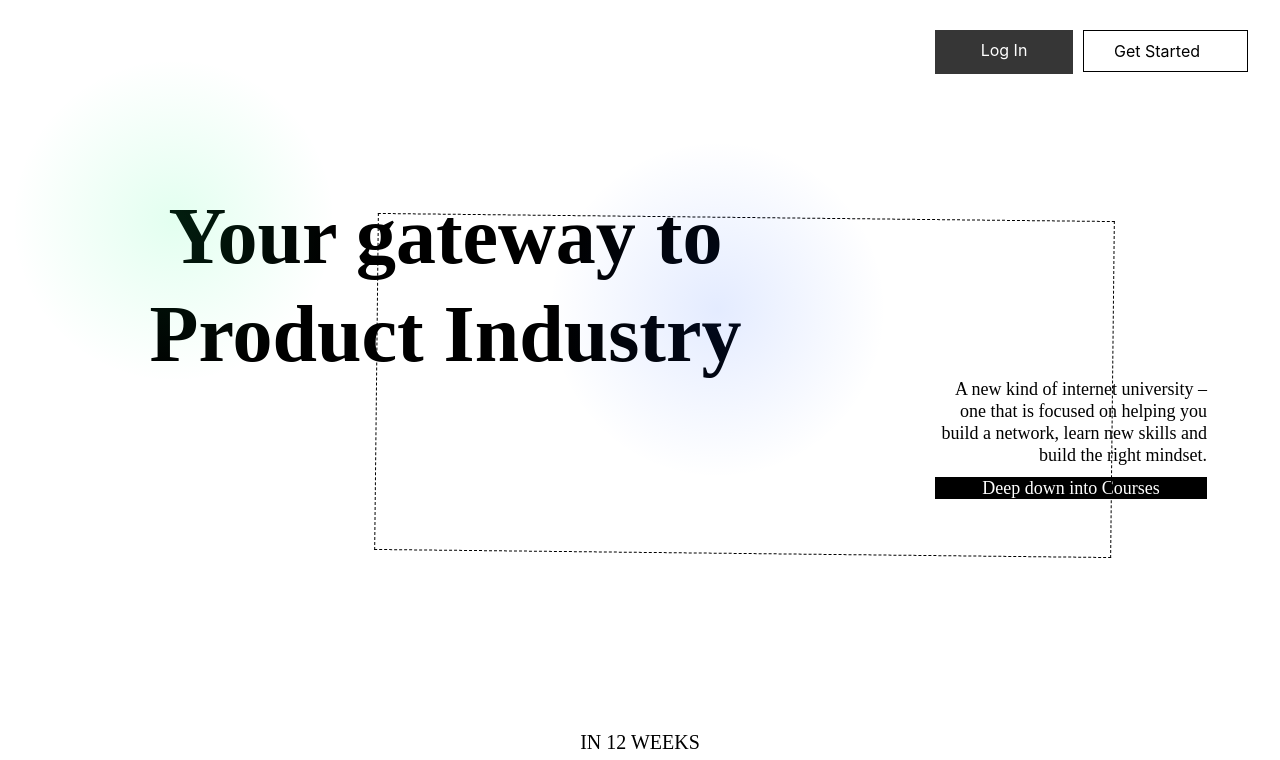
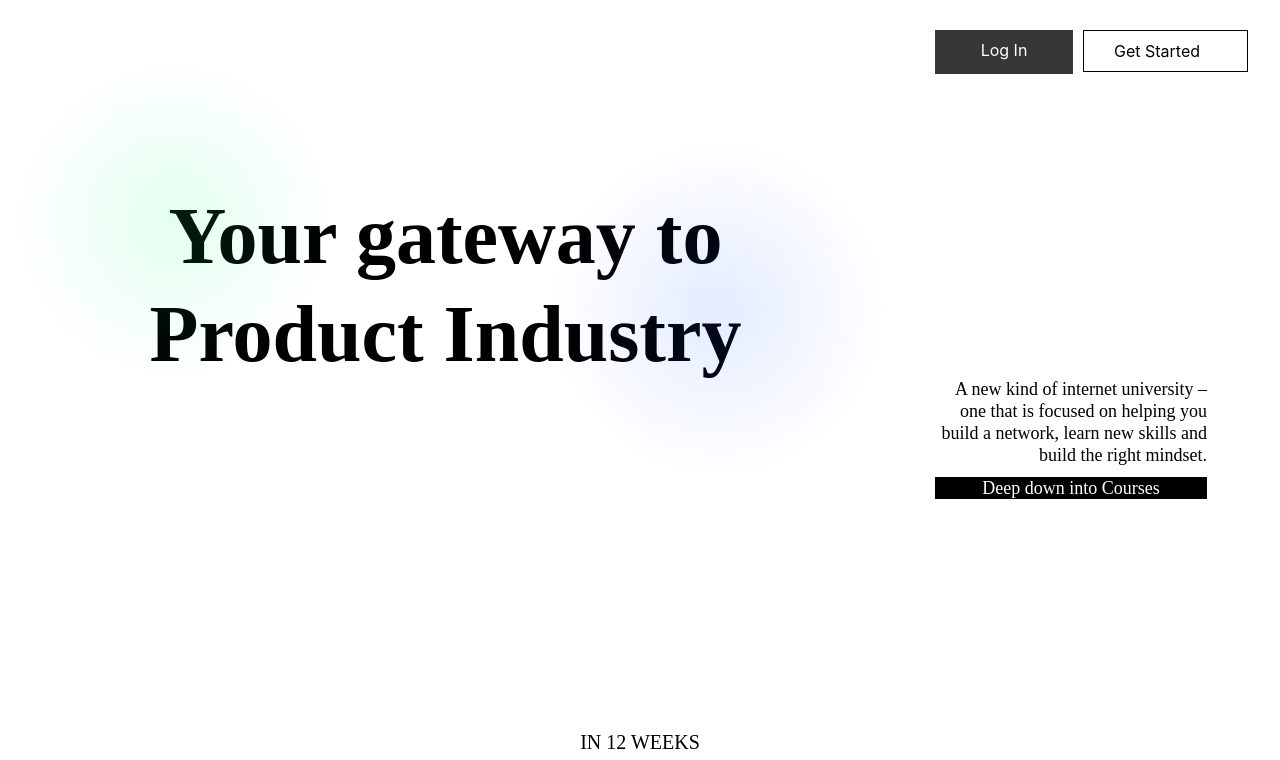
Before and after one commit to Poonam7507/Internproject1, a React (Create React App) app: page / in a window 1280 px wide. Shown: the top 760 px of the page. Built offline with nearby package versions, Linux system fonts and the light colour scheme.

Commit message:
Added more styling

```diff
--- a/src/Component/Css/Card2.css
+++ b/src/Component/Css/Card2.css
@@ -1,5 +1,5 @@
 .container2{
-/* Auto layout */
+
 display: flex;
 flex-direction: row;
 align-items: flex-start;
@@ -27,10 +27,9 @@ flex-direction: column;
 align-items: flex-start;
 padding: 10px;
 
-/* width: 290px;
-height: 237px; */
+
 width: 250px;
-height: 100px;
+height: 173px;
 
 font-family: 'Montserrat';
 font-style: normal;
@@ -41,30 +40,23 @@ line-height: 20px;
 color: #FFFFFF;
 
 
-/* Inside auto layout */
+
 
 flex: none;
 order: 0;
 flex-grow: 0;
 }
 
-/* .box2{
-    position: absolute;
-width: 1030px;
-height: 237px;
-left: 122px;
-top: 1996px;
-} */
+
 .prod_box .rect{
     display: flex;
 flex-direction: column;
 align-items: flex-start;
-/* padding: 10px; */
+
 gap: 10px;
 
 margin-left: 7px;
 
-/* Inside auto layout */
 
 flex: none;
 order: 0;
@@ -74,7 +66,7 @@ height: 32px;
 margin-bottom: 5px;
 background: #D9D9D9;
 
-/* Inside auto layout */
+
 
 flex: none;
 order: 0;
@@ -86,14 +78,12 @@ flex-grow: 0;
 flex-direction: row;
 align-items: flex-start;
 padding: 10px;
-/* padding-top: 15px; */
+
 gap: 10px;
 
-width: 270px;
-height: 44px;
 
 
-/* Inside auto layout */
+
 
 flex: none;
 order: 1;
@@ -112,7 +102,7 @@ text-align: center;
 color: #FFFFFF;
 
 
-/* Inside auto layout */
+
 
 flex: none;
 order: 0;
@@ -125,11 +115,6 @@ flex-grow: 0;
     align-items: flex-start;
     padding: 10px;
     gap: 10px;
-    width: 270px;
-    height: 120px;
-
-
-    /* Inside auto layout */
 
     flex: none;
     order: 2;
@@ -146,7 +131,7 @@ line-height: 20px;
 color: #FFFFFF;
 
 
-/* Inside auto layout */
+
 
 flex: none;
 order: 0;
--- a/src/Component/Css/Content.css
+++ b/src/Component/Css/Content.css
@@ -1,8 +1,5 @@
 .content{
-    /* position: relative;
-    top:1394px;
-    display: flex;
-    flex-direction: column; */
+
     display: flex;
     flex-direction: column;
     align-items: flex-start;
@@ -41,7 +38,7 @@ line-height: 74px;
 color: #000000;
 
 
-/* Inside auto layout */
+
 
 flex: none;
 order: 0;
@@ -65,8 +62,7 @@ top: 1677px;
 .content_box .start h2{
     box-sizing: border-box;
 margin: 0;
-    width: 8px;
-    height: 24px;
+
 
     font-family: 'Montserrat';
     font-style: normal;
@@ -76,7 +72,7 @@ margin: 0;
     text-align: center;
 
     color: #FFFFFF;
-/* Auto layout */
+
 
 display: flex;
 flex-direction: column;
@@ -107,7 +103,7 @@ width: 194px;
 height: 186px;
 
 
-/* Inside auto layout */
+
 
 flex: none;
 order: 0;
--- a/src/Component/Css/Frontpage.css
+++ b/src/Component/Css/Frontpage.css
@@ -52,18 +52,7 @@ order: 0;
 flex-grow: 0;
 }
 
-.arrow1{
-    box-sizing: border-box;
 
-    position: absolute;
-    width: 736.96px;
-    height: 337.19px;
-    left: 376.36px;
-    top: 216.79px;
-
-    border: 1px dashed #000000;
-    transform: rotate(0.63deg);
-}
 .intro_box{
 
     width: 272px;
@@ -96,25 +85,6 @@ width: 1136px;
 height: 94px;
 left: 72px;
 top: 730px;
-    /* width: 100%; */
-    /* display: flex; */
-    /* align-items: flex-start; */
-    /* padding: 0px; */
-    /* gap: 10px; */
-
-    /* position: absolute; */
-    /* top: 750px; */
-
-    /* margin-left: auto; */
-    /* margin-left: auto;
-    margin-right: auto;
-    left: 0;
-    right: 0; */
-    /* width: 148px;
-    height: 26px;
-     */
-
-    /* Inside auto layout */
 
     flex: none;
     order: 0;
@@ -122,8 +92,7 @@ top: 730px;
 }
 
 .duration{
-    /* width: 148px;
-height: 26px; */
+
 
 font-family: 'Montserrat';
 font-style: normal;
@@ -143,21 +112,17 @@ flex-grow: 0;
 
 .what_to_learn{
 
-/* padding: 0px; */
-/* gap: 10px; */
 
-/* width: 1137px;
-height: 68px; */
 
 font-family: 'Montserrat';
 font-style: normal;
 font-weight: 800;
-font-size: 5.6vw;
+font-size: 56px;
 line-height: 68px;
 
 width: 100%;
 color: #000000;
-/* Inside auto layout */
+
 
 flex: none;
 order: 1;
@@ -228,9 +193,9 @@ background: radial-gradient(50% 50% at 50% 50%, rgba(255, 168, 0, 0.1755) 0%, rg
 
 .learning_box{
     display: flex;
-/* flex-direction: row; */
+
 align-items: flex-start;
-/* padding: 0px; */
+
 gap: 80px;
 position: absolute;
 width: 1036px;
@@ -260,7 +225,7 @@ height: 147px;
 
 background: #D9D9D9;
 
-/* Inside auto layout */
+
 
 flex: none;
 order: 0;
@@ -287,10 +252,10 @@ font-weight: 500;
 font-size: 16px;
 line-height: 20px;
 
-/* color: black; */
+
 align-items: center;
 
-/* Inside auto layout */
+
 
 flex: none;
 order: 0;
--- a/src/Component/Css/Included.css
+++ b/src/Component/Css/Included.css
@@ -16,15 +16,9 @@ background: #000000;
     flex-direction: row;
    margin-left: 134px;
   margin-bottom: 0;
-    /* align-items: flex-start; */
+
     padding: 0px;
-    /* gap: 10px; */
 
-    width: 210px;
-    height: 26px;
-
-
-    /* Inside auto layout */
 
     flex: none;
     order: 0;
@@ -39,9 +33,6 @@ line-height: 24px;
 
 color: #FFFFFF;
 
-
-/* Inside auto layout */
-
 flex: none;
 order: 0;
 flex-grow: 0;
@@ -52,17 +43,13 @@ flex-grow: 0;
     justify-content: center;
     display: flex;
 flex-direction: row;
-/* align-items: flex-start; */
+
 padding: 0px;
 gap: 10px;
 margin-top: 0;
 margin-bottom: 10px;
 width: 1136px;
 height: 51px;
-
-
-/* Inside auto layout */
-
 flex: none;
 order: 1;
 flex-grow: 0;
@@ -78,7 +65,7 @@ line-height: 51px;
 color: #FFFFFF;
 
 
-/* Inside auto layout */
+
 
 flex: none;
 order: 0;
--- a/src/Component/Frontpage.js
+++ b/src/Component/Frontpage.js
@@ -3,7 +3,7 @@ import './Css/Frontpage.css'
 import { useState } from 'react'
 import Content from './Content';
 
-import Card1 from './Card1';
+
 import Weeklycontent from './Weeklycontent';
 import Sponsered from './Sponsered';
 import Included_content from './Included_content';
@@ -47,9 +47,7 @@ export default function Frontpage() {
         Deep down into Courses
         </p>
         </div>
-        <div className='arrow1'>
 
-        </div>
         </div>
         <div className='second+part'>
         <div className='title2'>
```
Also changed, not shown: src/Component/Css/Nav.css (+4 -4 lines), src/Component/Css/Sponsered.css (+3 -24 lines), src/Component/Css/Weeklycontent.css (+7 -10 lines).
